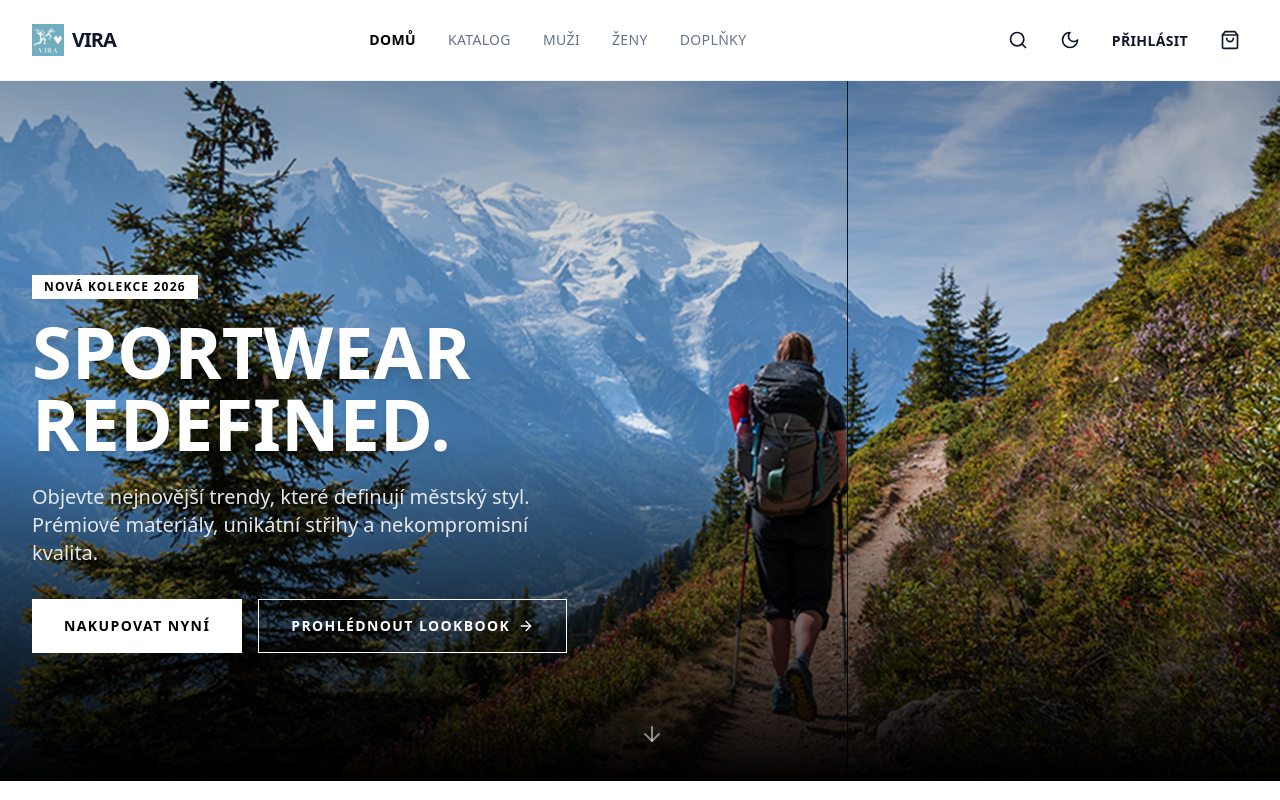
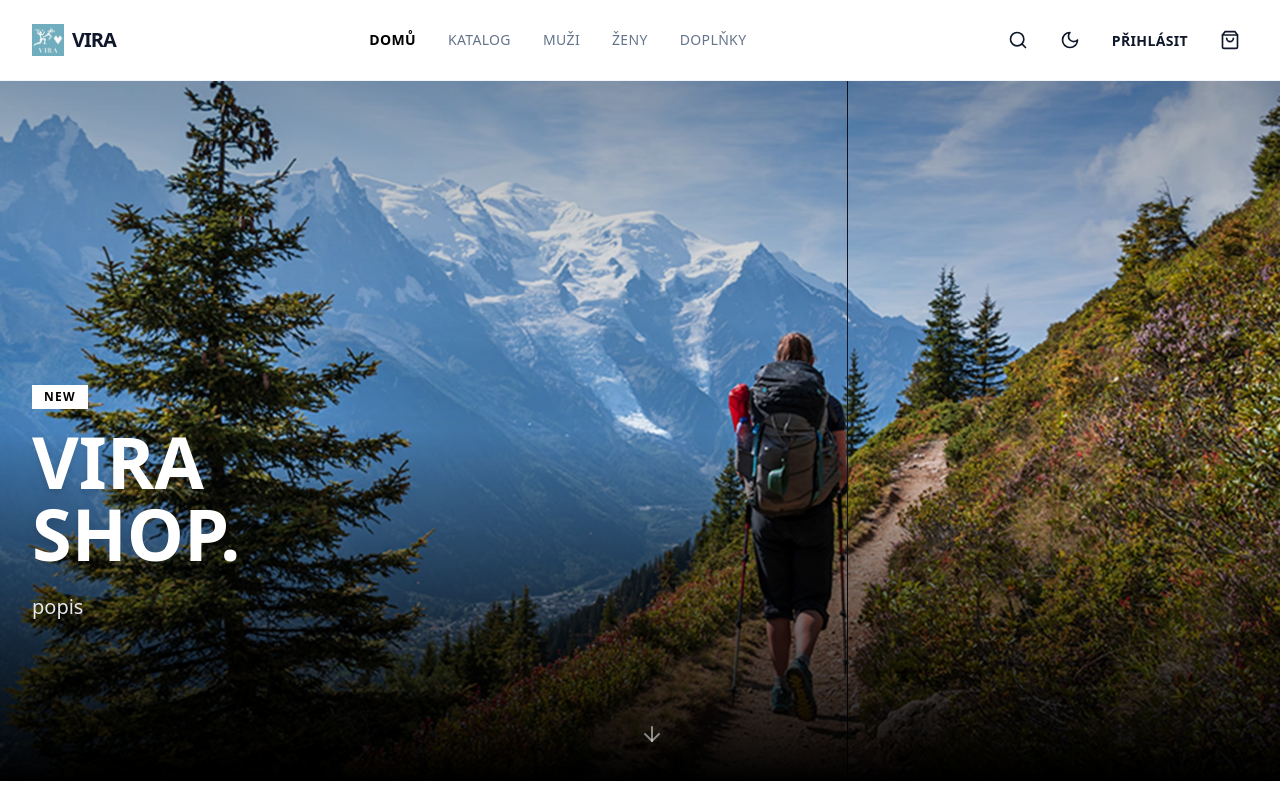
Before and after one commit to FiserBre/virashop, a React (Vite) app: page / in a window 1280 px wide. Shown: the top 800 px of the page. Built offline with nearby package versions, Linux system fonts and the light colour scheme.

Commit message:
Update Hero.tsx

```diff
--- a/components/Hero.tsx
+++ b/components/Hero.tsx
@@ -25,29 +25,14 @@ const Hero: React.FC = () => {
       <div className="relative z-10 h-full max-w-[1600px] mx-auto px-4 sm:px-6 lg:px-8 flex flex-col justify-end pb-20 md:pb-32">
         <div className="max-w-2xl animate-fade-in-up">
           <span className="inline-block px-3 py-1 bg-white text-black text-xs font-bold tracking-widest uppercase mb-4">
-            Nová Kolekce 2026
+            New
           </span>
           <h1 className="text-4xl md:text-6xl lg:text-7xl font-black text-white leading-none mb-6 drop-shadow-lg">
-            SPORTWEAR<br/>REDEFINED.
+            VIRA<br/>SHOP.
           </h1>
           <p className="text-lg md:text-xl text-gray-200 mb-8 max-w-lg leading-relaxed">
-            Objevte nejnovější trendy, které definují městský styl.
-            Prémiové materiály, unikátní střihy a nekompromisní kvalita.
+            popis
           </p>
-          <div className="flex flex-col sm:flex-row gap-4">
-            <button
-              onClick={scrollToProducts}
-              className="px-8 py-4 bg-white text-black font-bold text-sm tracking-widest uppercase hover:bg-gray-200 transition-colors flex items-center justify-center gap-2 hover:scale-105 transform duration-200"
-            >
-              Nakupovat nyní
-            </button>
-            <button
-              onClick={scrollToProducts}
-              className="px-8 py-4 border border-white text-white font-bold text-sm tracking-widest uppercase hover:bg-white/10 transition-colors flex items-center justify-center gap-2"
-            >
-              Prohlédnout Lookbook <ArrowRight size={16} />
-            </button>
-          </div>
         </div>
       </div>
 
```
